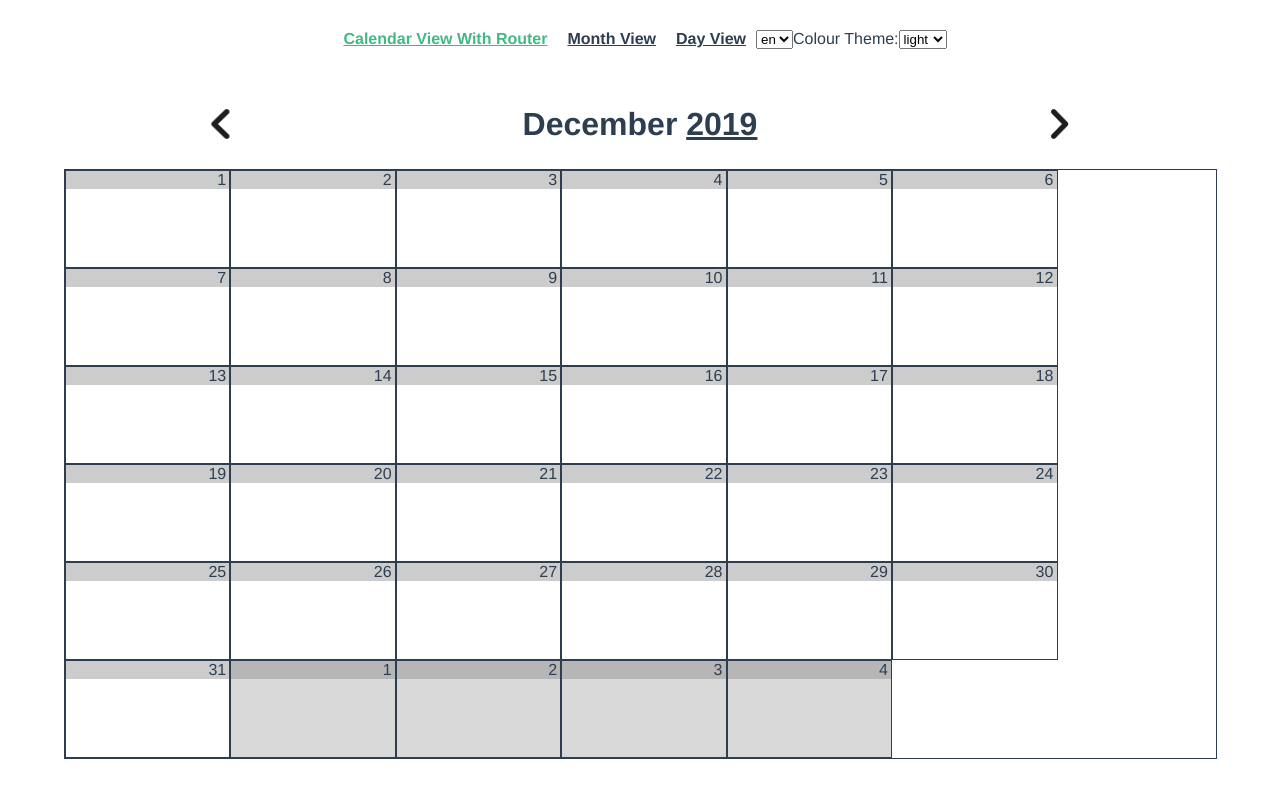
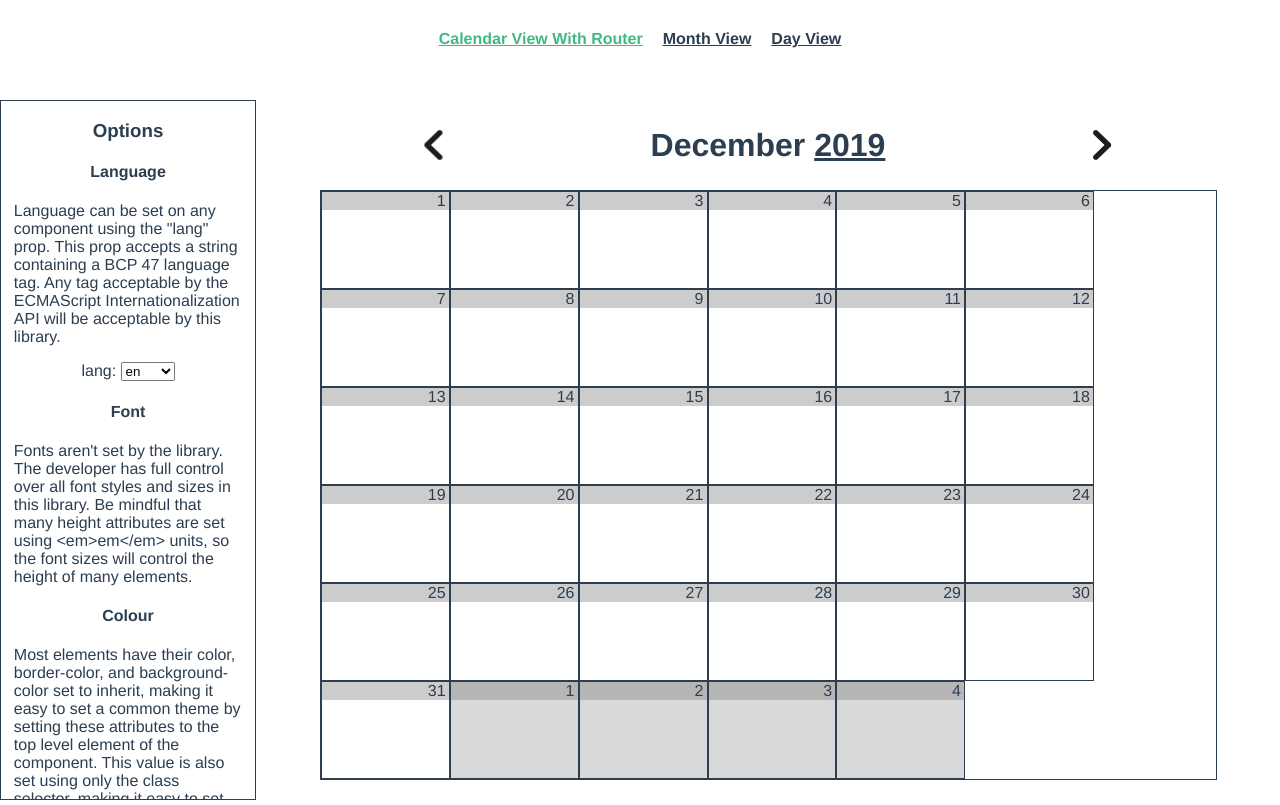
Before and after one commit to HCLarsen/vue-calendar, a Vue app: page /calendar#/calendar/2019/12 in a window 1280 px wide. Built offline with nearby package versions, Linux system fonts and the light colour scheme.

Commit message:
Add descriptions to demo page

```diff
--- a/src/App.vue
+++ b/src/App.vue
@@ -1,29 +1,46 @@
 <template>
   <div id="app" :class="theme">
+    <header>
       <nav id="nav">
         <router-link :to="{ name: 'month', params: thisMonth }">Calendar View With Router</router-link>
         <router-link :to="{ name: 'month-view', params: thisMonth }">Month View</router-link>
         <router-link :to="{ name: 'day-view', params: today }">Day View</router-link>
+      </nav>
+    </header>
+    <aside>
+      <h3>{{ content.title }}</h3>
+      <div v-for="(topic, index) in content.topics" :key="index" class="topic">
+        <h4>{{ topic.title }}</h4>
+        <p>{{ topic.text }}</p>
+        <label v-if="index==0">lang:
           <select v-model="lang">
             <option v-for="language in languages" :key="language">{{ language }}</option>
           </select>
-      <label>Colour Theme:</label>
+        </label>
+        <label v-if="index==2">Colour Theme:
           <select v-model="theme">
             <option v-for="theme in themes" :key="theme">{{ theme }}</option>
           </select>
-    </nav>
+        </label>
+      </div>
+    </aside>
+    <main>
       <router-view :lang="lang"></router-view>
+    </main>
   </div>
 </template>
 
 <script>
+  import content from '@/english.json';
+
   export default {
     data() {
       return {
         theme: 'light',
         themes: ['light', 'dark', 'blue'],
         lang: 'en',
-        languages: ['en', 'fr', 'es', 'da'],
+        languages: ['en', 'fr-CA', 'es', 'da', 'ja'],
+        content,
       }
     },
     computed: {
@@ -52,9 +69,16 @@
     -webkit-font-smoothing: antialiased;
     -moz-osx-font-smoothing: grayscale;
     text-align: center;
+  }
 
-  width: 90%;
-  padding: 0 5% 25px 5%;
+  header {
+    position: fixed;
+    top: 0;
+    left: 0;
+    width: 100%;
+    z-index: 5;
+
+    background-color: inherit;
   }
 
   #nav {
@@ -64,11 +88,37 @@
   #nav a {
     margin: 0 10px;
     font-weight: bold;
-  color: #2c3e50;
+    /* color: #2c3e50; */
+    color: inherit;
   }
 
   #nav a.router-link-exact-active {
     color: #42b983;
+  }
+
+  aside {
+    box-sizing: border-box;
+    position: fixed;
+    top: 100px;
+    left: 0;
+    height: calc(100% - 100px);
+    width: 20%;
+    padding: 0% 1% 3% 1%;
+    border: 1px solid;
+    overflow: auto;
+  }
+
+  aside .topic:last-child {
+    padding-bottom: 20%;
+  }
+
+  aside p {
+    text-align: left;
+  }
+
+  main {
+    width: 70%;
+    padding: 100px 5% 25px 25%;
   }
 
   .light {
--- /dev/null
+++ b/src/english.json
@@ -0,0 +1,17 @@
+{
+  "title": "Options",
+  "topics": [
+    {
+      "title": "Language",
+      "text": "Language can be set on any component using the \"lang\" prop. This prop accepts a string containing a BCP 47 language tag. Any tag acceptable by the ECMAScript Internationalization API will be acceptable by this library."
+    },
+    {
+      "title": "Font",
+      "text": "Fonts aren't set by the library. The developer has full control over all font styles and sizes in this library. Be mindful that many height attributes are set using <em>em</em> units, so the font sizes will control the height of many elements."
+    },
+    {
+      "title": "Colour",
+      "text": "Most elements have their color, border-color, and background-color set to inherit, making it easy to set a common theme by setting these attributes to the top level element of the component. This value is also set using only the class selector, making it easy to set the colour to a specific element."
+    }
+  ]
+}
```
Also changed, not shown: 1 other file (tests, documents, lock files or other folders). Lines whose indentation alone changed are shown as unchanged.
